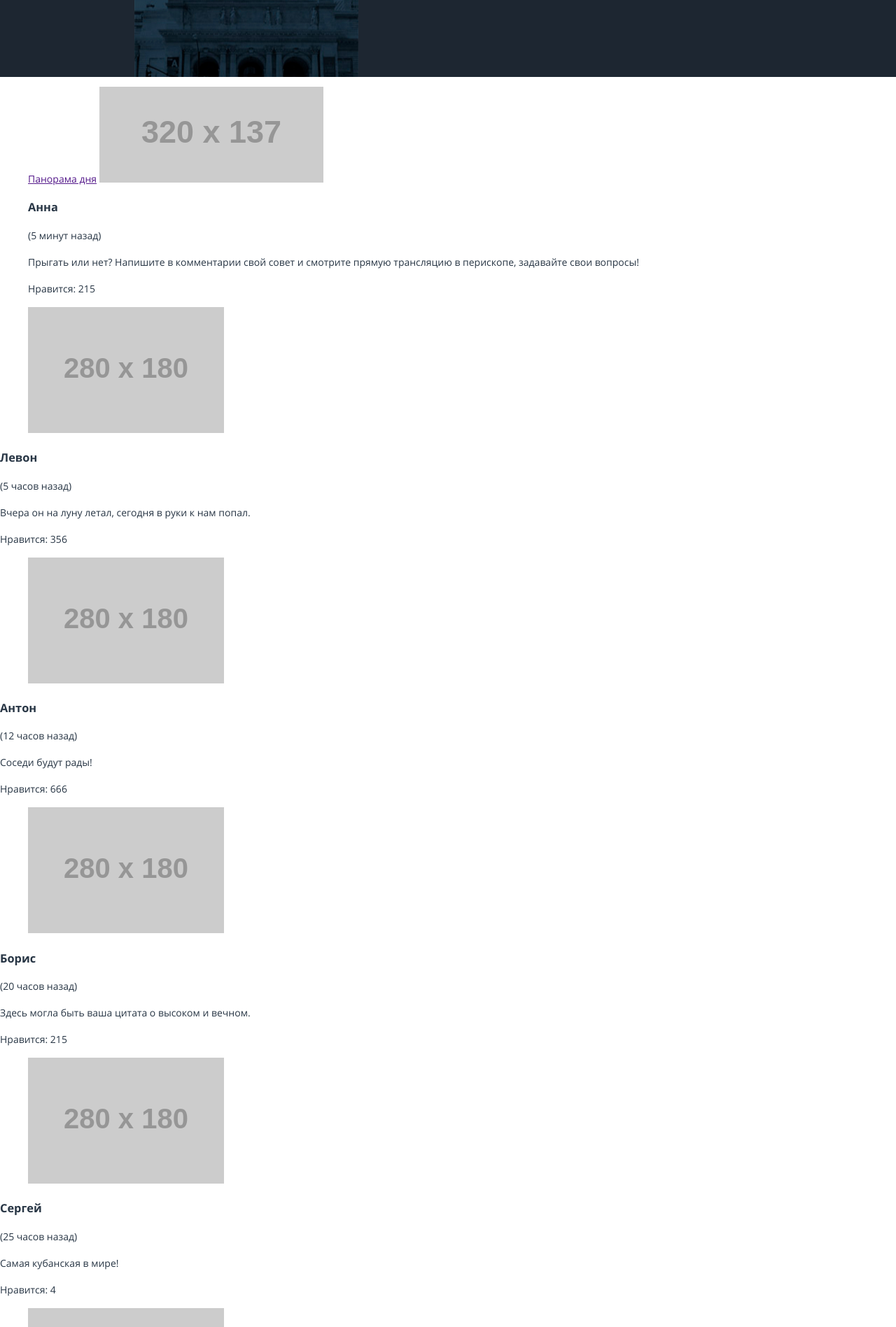
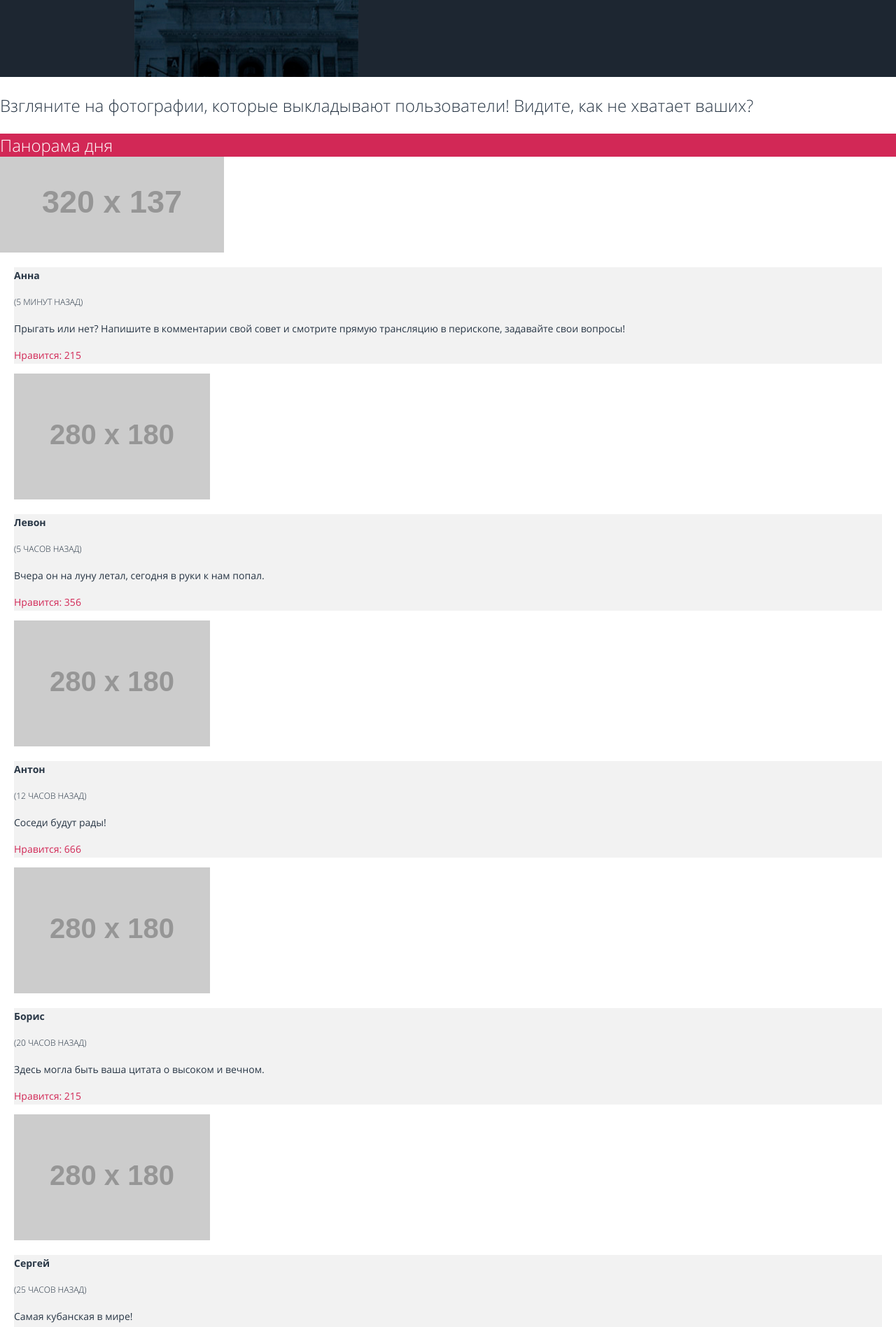
Before and after one commit to AnnaKorobova1989/461211-pink-21, a website: page source/catalog.html in a window 1280 px wide. Shown: the part 240-2137 px from the top of the page at 70% size. Drawn offline with nearby package versions, Linux system fonts and the light colour scheme; files that its build step writes are made by us from their sources; placeholder pictures from the web are drawn by us.

Commit message:
Стилизация страницы каталога

```diff
--- a/source/catalog.html
+++ b/source/catalog.html
@@ -39,14 +39,15 @@
       </div>
       <section class="gallery">
         <h2 class="visually-hidden">Фотографии пользователей приложения</h2>
+        <p class="gallery__slogan">Взгляните на фотографии, которые выкладывают пользователи! Видите, как не хватает ваших?</p>
         <article class="gallery__item">
           <figure class="gallery__figure gallery__figure--panorama">
             <a class="gallery__panorama" href="">Панорама дня</a>
             <img src="https://via.placeholder.com/320x137" width="320" height="137" alt="Панорама дня">
-            <div class="gallery__depiction">
+            <div class="gallery__depiction gallery__depiction--panorama">
               <h3 class="gallery__depiction-header">Анна</h3>
               <p class="gallery__depiction-text">(5 минут назад)</p>
-              Прыгать или нет? Напишите в комментарии свой совет и смотрите прямую трансляцию в перископе, задавайте свои вопросы!
+              <p class="gallery__content">Прыгать или нет? Напишите в комментарии свой совет и смотрите прямую трансляцию в перископе, задавайте свои вопросы!</p>
               <p class="gallery__like-text">Нравится: 215</p>
             </div>
           </figure>
@@ -59,7 +60,7 @@
             <div class="gallery__depiction">
               <h3 class="gallery__depiction-header">Левон</h3>
               <p class="gallery__depiction-text">(5 часов назад)</p>
-              Вчера он на луну летал, сегодня в руки к нам попал.
+              <p class="gallery__content">Вчера он на луну летал, сегодня в руки к нам попал.</p>
               <p class="gallery__like-text">Нравится: 356</p>
             </div>
           </article>
@@ -70,7 +71,7 @@
             <div class="gallery__depiction">
               <h3 class="gallery__depiction-header">Антон</h3>
               <p class="gallery__depiction-text">(12 часов назад)</p>
-              Соседи будут рады!
+              <p class="gallery__content">Соседи будут рады!</p>
               <p class="gallery__like-text">Нравится: 666</p>
             </div>
           </article>
@@ -81,7 +82,7 @@
             <div class="gallery__depiction">
               <h3 class="gallery__depiction-header">Борис</h3>
               <p class="gallery__depiction-text">(20 часов назад)</p>
-              Здесь могла быть ваша цитата о высоком и вечном.
+              <p class="gallery__content">Здесь могла быть ваша цитата о высоком и вечном.</p>
               <p class="gallery__like-text">Нравится: 215</p>
             </div>
           </article>
@@ -92,7 +93,7 @@
             <div class="gallery__depiction">
               <h3 class="gallery__depiction-header">Сергей</h3>
               <p class="gallery__depiction-text">(25 часов назад)</p>
-              Самая кубанская в мире!
+              <p class="gallery__content">Самая кубанская в мире!</p>
               <p class="gallery__like-text">Нравится: 4</p>
             </div>
           </article>
@@ -103,7 +104,7 @@
             <div class="gallery__depiction">
               <h3 class="gallery__depiction-header">Максим</h3>
               <p class="gallery__depiction-text">(40 часов назад)</p>
-              Где снег-то?
+              <p class="gallery__content">Где снег-то?</p>
               <p class="gallery__like-text">Нравится: 150</p>
             </div>
           </article>
@@ -114,7 +115,7 @@
             <div class="gallery__depiction">
               <h3 class="gallery__depiction-header">Надежда</h3>
               <p class="gallery__depiction-text">(45 часов назад)</p>
-              Всем GM и взаимные лайки!
+              <p class="gallery__content">Всем GM и взаимные лайки!</p>
               <p class="gallery__like-text">Нравится: 2560</p>
             </div>
           </article>
@@ -122,8 +123,8 @@
         <p class="gallery-text">Затмите их всех!</p>
         <p class="gallery-text">Выкладывайте все, что накопилось в телефоне!</p>
       </section>
-      <section class="foto-redaction">
-        <h2 class="visually-hedden">Редактор фотографий</h2>
+      <section class="foto-redaction conteiner">
+        <h2 class="visually-hidden">Редактор фотографий</h2>
         <div class="foto-redaction__wrapper">
           <img src="https://via.placeholder.com/280x374" width="280" height="374" alt="">
           <div class="foto-redaction__panel">
@@ -146,7 +147,7 @@
         </div>
       </section>
     </main>
-    <footer class="footer">
+    <footer class="footer conteiner">
       <a class="logo">
         <img src="https://via.placeholder.com/145x40" width="145" height="40" alt="Логотип сайта Pink">
       </a>
--- /dev/null
+++ b/source/less/blocks/foto-redaction.less
@@ -0,0 +1,3 @@
+.foto-redaction {
+  background-color: @grey;
+}
--- /dev/null
+++ b/source/less/blocks/gallery.less
@@ -0,0 +1,72 @@
+.gallery__slogan {
+  font-size: 24px;
+  line-height: 33px;
+  font-weight: 300;
+}
+
+.gallery__panorama {
+  color: @white;
+  text-decoration: none;
+  display: block;
+  font-size: 24px;
+  line-height: 33px;
+  font-weight: 300;
+  background-color: @font-pink;
+}
+
+.gallery__figure {
+  margin: 0;
+}
+
+.gallery__depiction-header {
+  font-size: 14px;
+  line-height: 24px;
+  font-weight: bold;
+}
+
+.gallery__depiction--panorama {
+  margin-left: 20px;
+  margin-right: 20px;
+}
+
+.gallery__depiction-text {
+  font-size: 12px;
+  line-height: 24px;
+  font-weight: 300;
+  color: @font-grey;
+  text-transform: uppercase;
+}
+
+.gallery__depiction {
+  background-color: @grey;
+}
+
+.gallery__like-text {
+  color: @font-pink;
+}
+
+.gallery__content {
+  font-size: 14px;
+  line-height: 24px;
+  font-weight: normal;
+}
+
+.gallery-text {
+  font-size: 14px;
+  line-height: 30px;
+  color: @font-grey;
+}
+
+.foto-redaction__button {
+  font-size: 18px;
+  line-height: 18px;
+  font-weight: bold;
+}
+
+.foto-redaction__button--upload {
+  color: @font-pink;
+}
+
+.foto-redaction__button--cancel {
+  color: rgba(@font-color, 0.1);
+}
--- a/source/less/global/global.less
+++ b/source/less/global/global.less
@@ -35,3 +35,8 @@ img {
   padding-left: 20px;
   padding-right: 20px;
 }
+
+.gallery-list {
+  padding-left: 20px;
+  padding-right: 20px;
+}
--- a/source/less/style.less
+++ b/source/less/style.less
@@ -18,3 +18,5 @@
 @import "blocks/footer.less";
 @import "blocks/main-header.less";
 @import "blocks/form.less";
+@import "blocks/gallery.less";
+@import "blocks/foto-redaction.less";
--- a/source/less/variables.less
+++ b/source/less/variables.less
@@ -5,10 +5,11 @@
 @font-pink: #D22856;
 @font-dark: #283645;
 @green-button: #2AAB6D;
+@font-grey: #283645;
 
 /*global font rules*/
 @font: "Open Sans", "Arial", sans-serif;
 @font-size: 14px;
 @line-height: 24px;
-@font-color: rgba(40, 54, 69, 1);
+@font-color: rgb(40, 54, 69);
 @white: rgba(255, 255, 255, 1);
```
